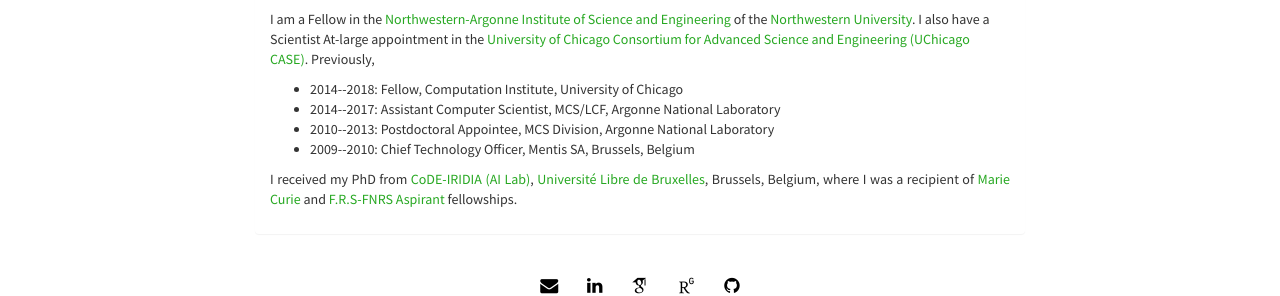
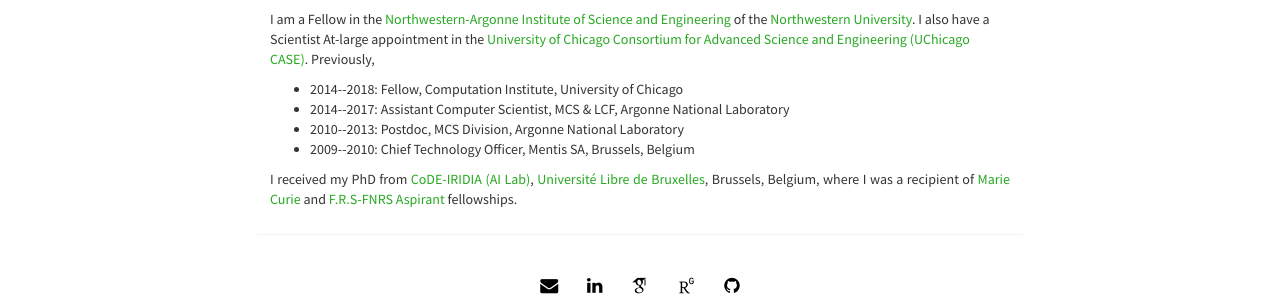
Before and after one commit to pbalapra/pbalapra.github.io, a Jekyll site: the page built from index.html, in a window 1280 px wide. Shown: the part 502-798 px from the top of the page. Built offline with Jekyll 4.4.1, drawn with Linux system fonts in a browser that asks for light colours; nearby versions of some CDN libraries; some web fonts are replaced; the list of posts is cut into pages by our own code.

Commit message:
edits to the home page

```diff
--- a/index.html
+++ b/index.html
@@ -65,9 +65,9 @@
                     I also have a Scientist At-large appointment in the <a href="https://researchinnovation.uchicago.edu/research-support/case/" target="_blank"> University of Chicago Consortium for Advanced Science and Engineering (UChicago CASE)</a>.
                     Previously,
                         <ul class="itemize1" align="justify">
-                            <li class="itemize"> 2014--2018: Fellow, Computation Institute, University of Chicago</li>
-                            <li class="itemize">2014--2017: Assistant Computer Scientist, MCS/LCF, Argonne National Laboratory</li>
-                            <li class="itemize">2010--2013: Postdoctoral Appointee, MCS Division, Argonne National Laboratory</li>
+                            <li class="itemize">2014--2018: Fellow, Computation Institute, University of Chicago</li>
+                            <li class="itemize">2014--2017: Assistant Computer Scientist, MCS & LCF, Argonne National Laboratory</li>
+                            <li class="itemize">2010--2013: Postdoc, MCS Division, Argonne National Laboratory</li>
                             <li class="itemize">2009--2010: Chief Technology Officer, Mentis SA, Brussels, Belgium</li>
                         </ul>
                 <!--
```
